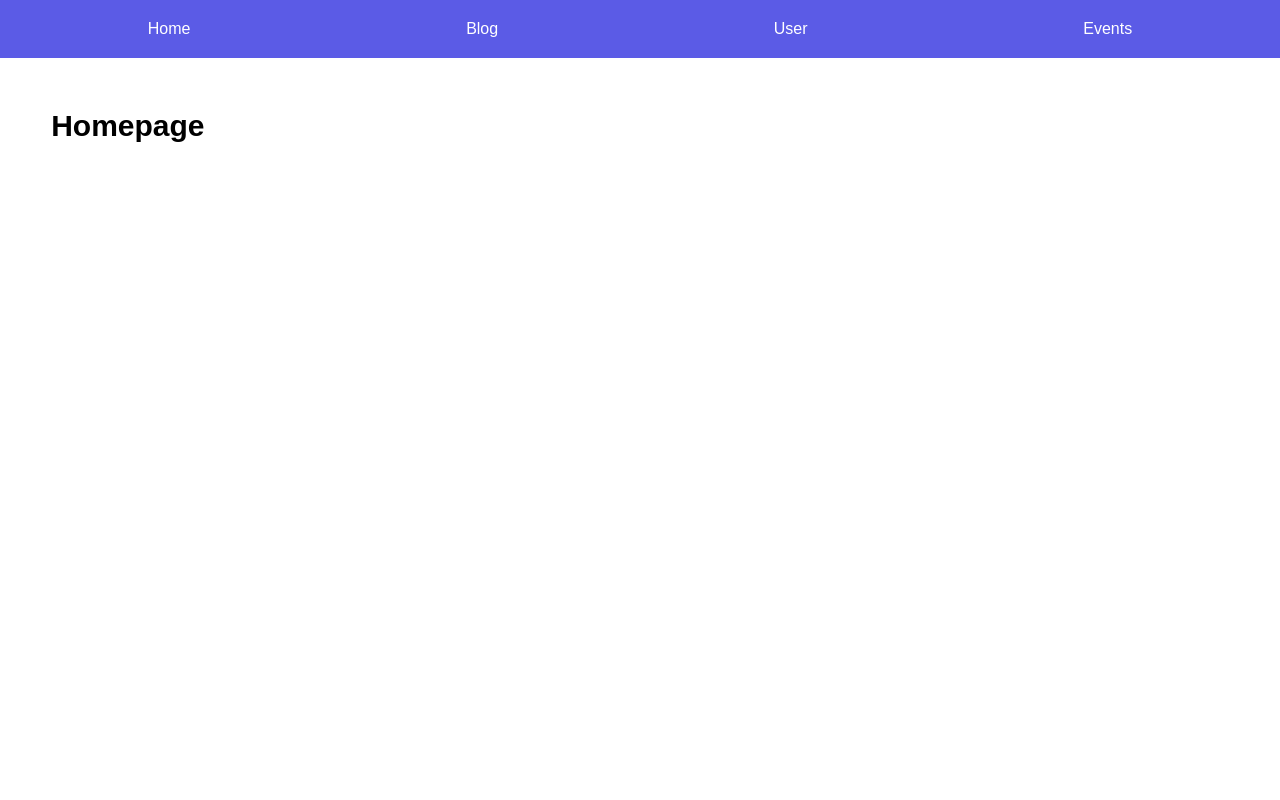
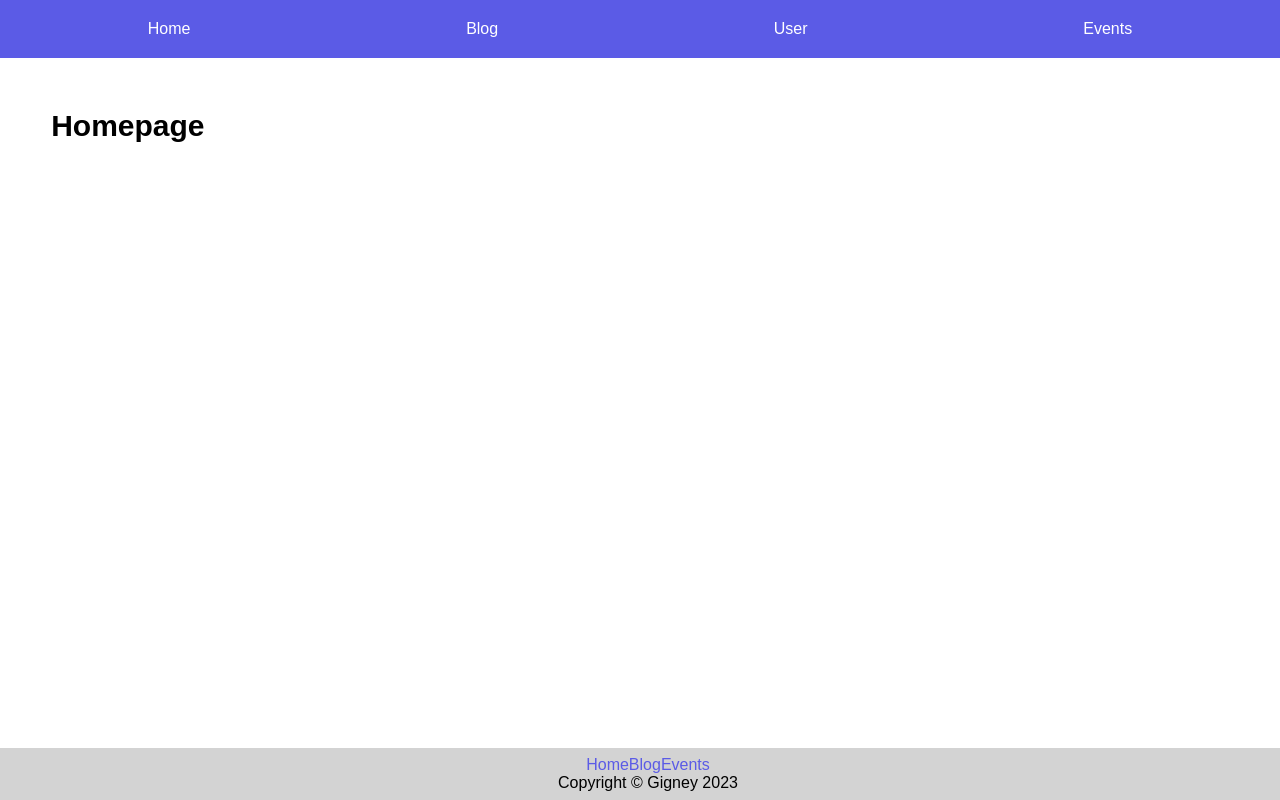
Before and after one commit to GRDE3024-DIG33-DigEx-Major-Project-2/frontendA3, a React (Create React App) app: page / in a window 1280 px wide. Built offline with nearby package versions, Linux system fonts and the light colour scheme.

Commit message:
Adding Footer

```diff
--- a/src/components/App.js
+++ b/src/components/App.js
@@ -6,6 +6,7 @@ import Events from "./Events.js";
 import User from "./User.js";
 import Header from "./Header.js";
 import Profile from "./Profile.js";
+import Footer from "./Footer.js";
 
 function App() {
 
@@ -26,9 +27,7 @@ function App() {
             <Route path="events" element={<Events />} />
             <Route path="*" element={<h1 className="not-found">Page Not Found</h1>} />
           </Routes>
-
-        <footer>
-        </footer>
+      <Footer />
     </div>
   );
 }
--- /dev/null
+++ b/src/components/Footer.js
@@ -0,0 +1,16 @@
+import { Link } from "react-router-dom";
+
+const Footer = () => {
+    const year = new Date().getFullYear();
+
+    return <footer>
+    <Link id="nav-home" to="/">Home</Link>
+    <Link id="nav-blog" to="/blog">Blog</Link>
+    <Link id="nav-events" to="/events">Events</Link>
+    <div>
+    {`Copyright © Gigney ${year}`}
+    </div>
+    </footer>;
+  };
+
+  export default Footer;
--- a/src/static/style.css
+++ b/src/static/style.css
@@ -19,6 +19,22 @@ nav {
   align-items: center;
 }
 
+footer {
+  padding: 20px 10px;
+  background-color:  lightgray;
+  width: 100%;
+  position: fixed;
+  bottom: 0;
+  left: 0;
+  right: 0;
+  padding: 8px;
+  text-align: center;
+}
+
+  footer a {
+      color: #5B5BE6;
+  }
+
 p {
   font-size: 12px;
   margin: 2%;
```
